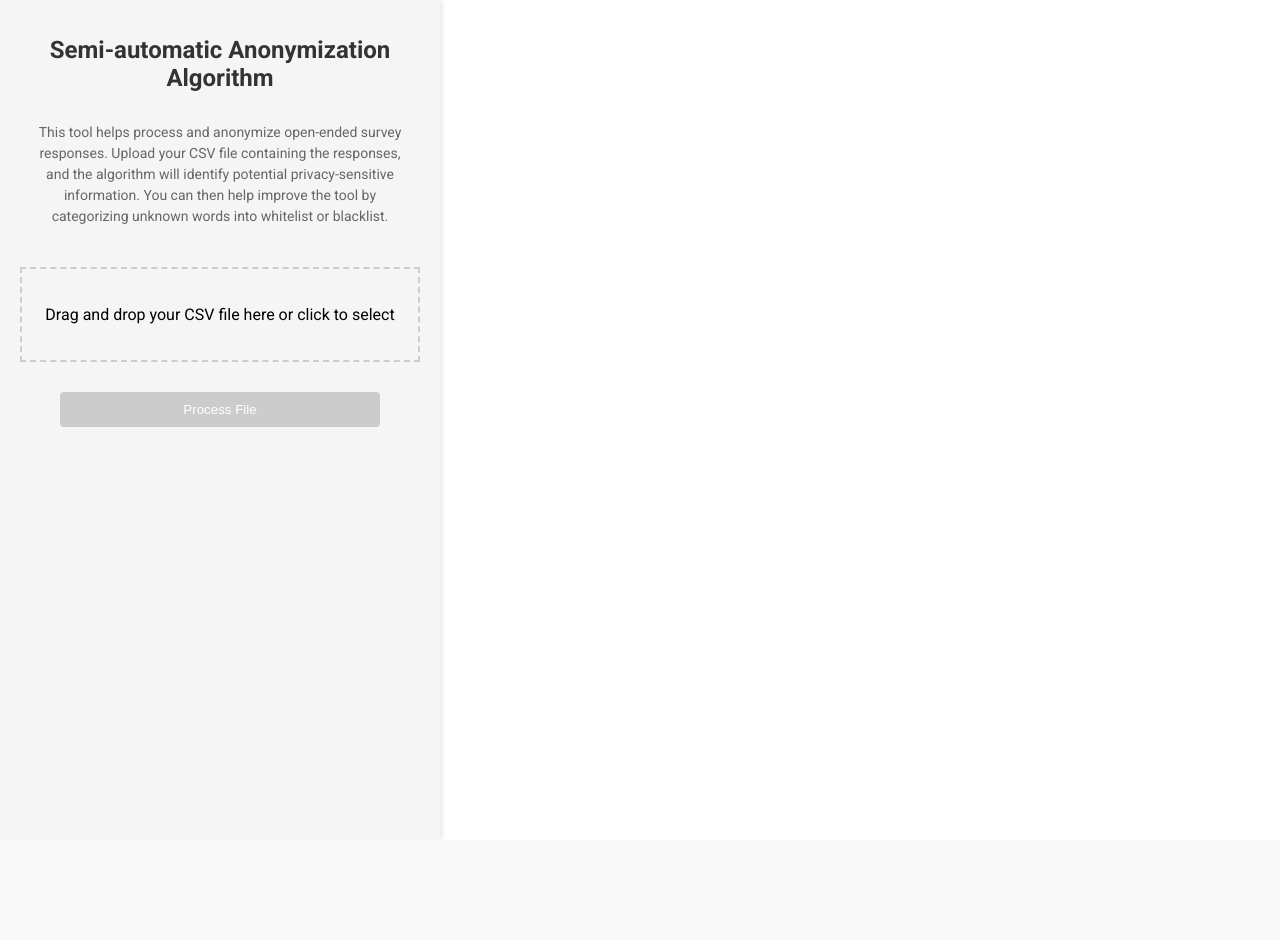
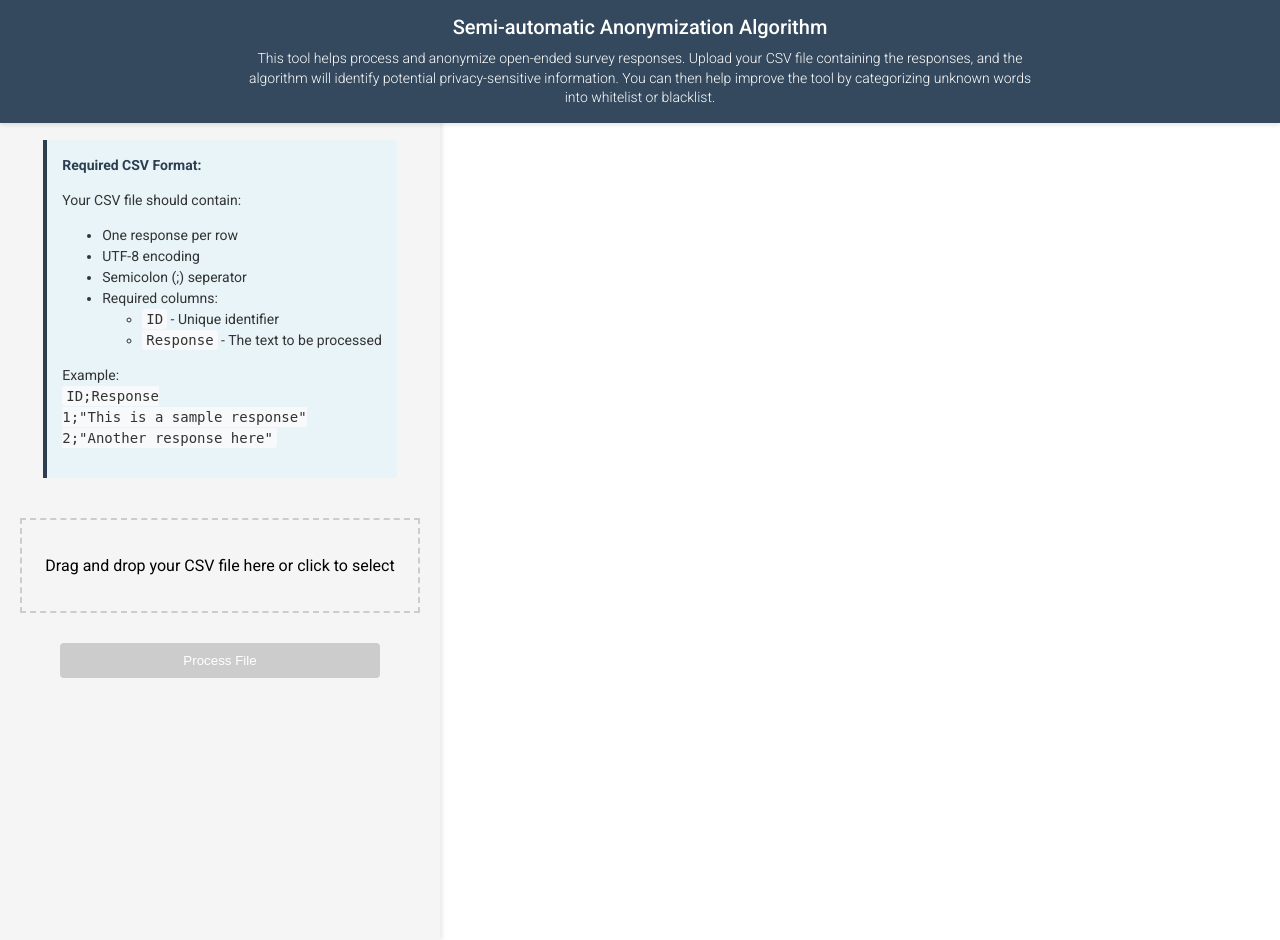
Before and after one commit to uashogeschoolutrecht/SEAA, a Flask app: page / in a window 1280 px wide. Before the commit the page ends 427 px from the top, so only its background shows below. Run offline with Flask 3, Linux system fonts and the light colour scheme.

Commit message:
Enhance UI with header, CSV info section, and improved file download

```diff
--- a/templates/index.html
+++ b/templates/index.html
@@ -12,7 +12,38 @@
             min-height: 100vh;
             font-family: 'Roboto', sans-serif;
         }
+
+        .header {
+            position: fixed;
+            top: 0;
+            left: 0;
+            right: 0;
+            background-color: #34495e;
+            color: white;
+            padding: 15px;
+            text-align: center;
+            z-index: 1000;
+            box-shadow: 0 2px 4px rgba(0,0,0,0.1);
+        }
+
+        .header h1 {
+            margin: 0 0 10px 0;
+            font-size: 20px;
+            font-weight: 500;
+        }
+
+        .header p {
+            margin: 0;
+            font-size: 14px;
+            font-weight: 300;
+            max-width: 800px;
+            margin: 0 auto;
+            line-height: 1.4;
+        }
+
+        /* Adjust body to account for larger header */
         .left-banner {
+            margin-top: 100px;
             width: 400px;
             background-color: #f5f5f5;
             padding: 20px;
@@ -26,6 +57,7 @@
         .main-content {
             flex: 1;
             padding: 20px;
+            margin-top: 100px;
         }
         .title {
             font-size: 24px;
@@ -175,6 +207,29 @@
             padding: 0 15px;
         }
 
+        .csv-info {
+            background-color: #e8f4f8;
+            border-left: 4px solid #2c3e50;
+            padding: 15px;
+            margin: 20px 0;
+            border-radius: 0 4px 4px 0;
+            font-size: 14px;
+            line-height: 1.5;
+            color: #333;
+        }
+
+        .csv-info h4 {
+            margin: 0 0 10px 0;
+            color: #2c3e50;
+        }
+
+        .csv-info code {
+            background-color: #f8f9fa;
+            padding: 2px 4px;
+            border-radius: 3px;
+            font-family: monospace;
+        }
+
         .word-input {
             margin: 15px 0;
             text-align: center;
@@ -251,14 +306,34 @@
     </style>
 </head>
 <body>
+    <div class="header">
+        <h1>Semi-automatic Anonymization Algorithm</h1>
+        <p>This tool helps process and anonymize open-ended survey responses.
+        Upload your CSV file containing the responses, and the algorithm will
+        identify potential privacy-sensitive information. You can then help improve
+        the tool by categorizing unknown words into whitelist or blacklist.</p>
+    </div>
     <div class="left-banner">
-        <h1 class="title">Semi-automatic Anonymization Algorithm</h1>
-        <div class="introduction">
-            This tool helps process and anonymize open-ended survey responses.
-            Upload your CSV file containing the responses, and the algorithm will
-            identify potential privacy-sensitive information. You can then help improve
-            the tool by categorizing unknown words into whitelist or blacklist.
+        <div class="csv-info">
+            <h4>Required CSV Format:</h4>
+            <p>Your CSV file should contain:</p>
+            <ul>
+                <li>One response per row</li>
+                <li>UTF-8 encoding</li>
+                <li>Semicolon (;) seperator</li>
+                <li>Required columns:
+                    <ul>
+                        <li><code>ID</code> - Unique identifier</li>
+                        <li><code>Response</code> - The text to be processed</li>
+                    </ul>
+                </li>
+            </ul>
+            <p>Example:<br>
+            <code>ID;Response<br>
+            1;"This is a sample response"<br>
+            2;"Another response here"</code></p>
         </div>
+
         <div class="drag-drop-area" id="dropZone">
             <p>Drag and drop your CSV file here or click to select</p>
             <input type="file" id="fileInput" accept=".csv" style="display: none;">
@@ -294,7 +369,7 @@
         </div>
 
         <div id="preview" class="hidden">
-            <h3>First 10 Rows of Results:</h3>
+            <h3>Preview AVG related answers</h3>
             <div style="overflow-x: auto;">
                 <table id="previewTable" class="preview-table">
                 </table>
@@ -391,7 +466,22 @@
 
                 // Show download button
                 downloadButton.classList.remove('hidden');
-                downloadButton.onclick = () => window.location.href = `/download/${data.output_filename}`;
+                downloadButton.onclick = async () => {
+                    try {
+                        const response = await fetch(`/download/${data.output_filename}`);
+                        const blob = await response.blob();
+                        const url = window.URL.createObjectURL(blob);
+                        const a = document.createElement('a');
+                        a.href = url;
+                        a.download = data.output_filename; // This will be the default filename in the save dialog
+                        document.body.appendChild(a);
+                        a.click();
+                        window.URL.revokeObjectURL(url);
+                        document.body.removeChild(a);
+                    } catch (error) {
+                        alert('Error downloading file: ' + error.message);
+                    }
+                };
 
                 // After successful processing, start dictionary expansion
                 await startDictExpansion();
```
